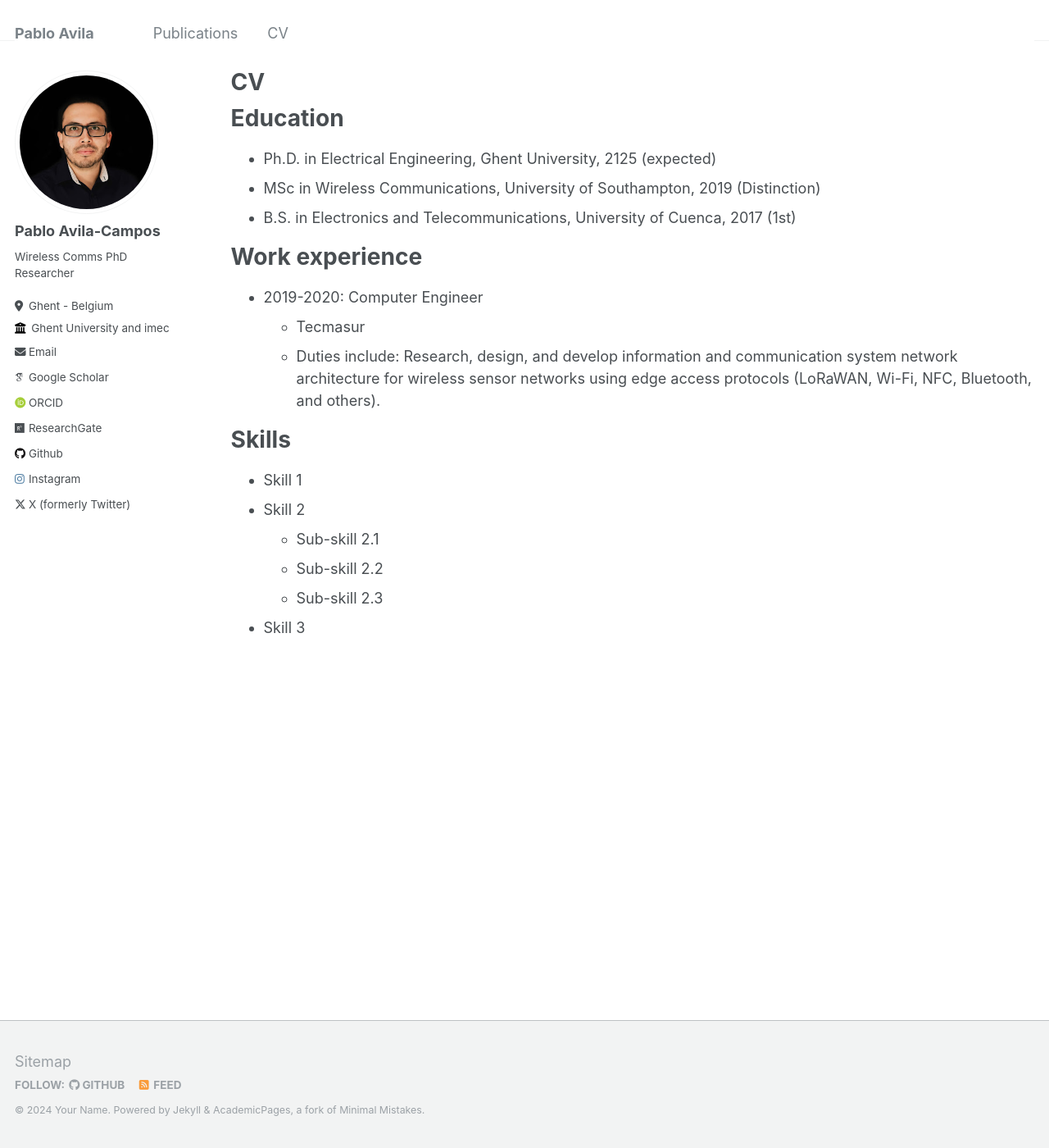
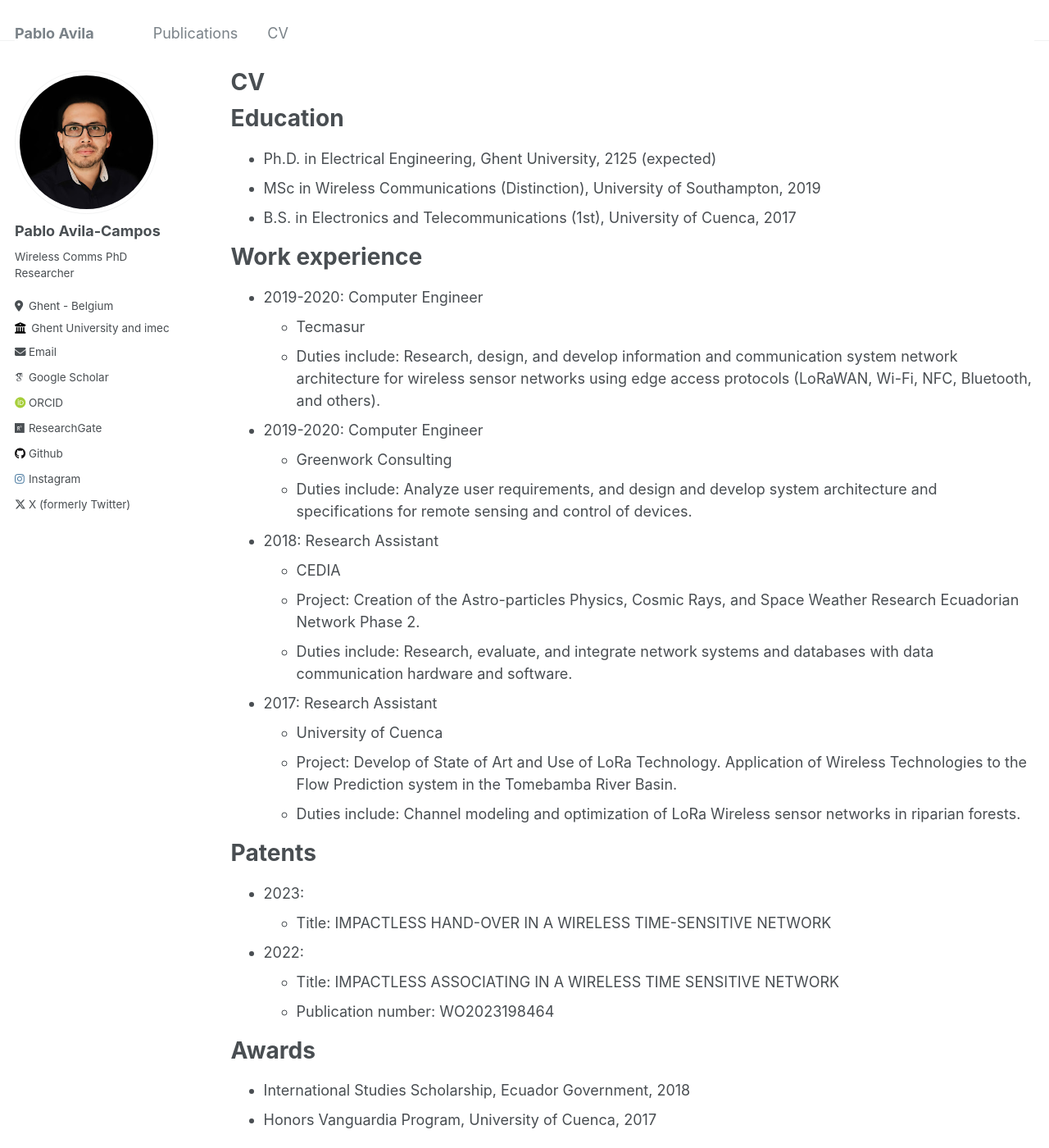
Before and after one commit to pavilac/pavilac.github.io, a Jekyll site: the page built from _pages/cv.md, in a window 1280 px wide and 1400 px high. Shown: the whole window at 82% size. Built offline with Jekyll 4.4.1, drawn with Linux system fonts in a browser that asks for light colours; some web fonts are replaced; some of the changed text lies outside the part shown.

Commit message:
Update cv.md

```diff
--- a/_pages/cv.md
+++ b/_pages/cv.md
@@ -12,8 +12,8 @@ redirect_from:
 Education
 ======
 * Ph.D. in Electrical Engineering, Ghent University, 2125 (expected)
-* MSc in Wireless Communications, University of Southampton, 2019 (Distinction)
-* B.S. in Electronics and Telecommunications, University of Cuenca, 2017 (1st)
+* MSc in Wireless Communications (Distinction), University of Southampton, 2019
+* B.S. in Electronics and Telecommunications (1st), University of Cuenca, 2017
 
 Work experience
 ======
@@ -21,13 +21,39 @@ Work experience
   * Tecmasur
   * Duties include: Research, design, and develop information and communication system network architecture for wireless sensor networks using edge access protocols (LoRaWAN, Wi-Fi, NFC, Bluetooth, and others).
 
+* 2019-2020: Computer Engineer
+  * Greenwork Consulting
+  * Duties include: Analyze user requirements, and design and develop system architecture and specifications for remote sensing and control of devices.
 
+* 2018: Research Assistant
+  * CEDIA
+  * Project: Creation of the Astro-particles Physics, Cosmic Rays, and Space Weather Research Ecuadorian Network Phase 2.
+  * Duties include: Research, evaluate, and integrate network systems and databases with data communication hardware and software.
+
+* 2017: Research Assistant
+  * University of Cuenca
+  * Project: Develop of State of Art and Use of LoRa Technology. Application of Wireless Technologies to the Flow Prediction system in the Tomebamba River Basin.
+  * Duties include: Channel modeling and optimization of LoRa Wireless sensor networks in riparian forests.
+
+Patents
+=======
+* 2023:
+  * Title: IMPACTLESS HAND-OVER IN A WIRELESS TIME-SENSITIVE NETWORK
+* 2022:
+  * Title: IMPACTLESS ASSOCIATING IN A WIRELESS TIME SENSITIVE NETWORK
+  * Publication number: WO2023198464
+
+Awards
+======
+* International Studies Scholarship, Ecuador Government, 2018
+* Honors Vanguardia Program, University of Cuenca, 2017
 
 Skills
 ======
-* Skill 1
-* Skill 2
-  * Sub-skill 2.1
-  * Sub-skill 2.2
-  * Sub-skill 2.3
-* Skill 3
+* Spanish: native
+* English: C1 IELTS
+* Coding: Python, C, C++, bash, Javascript, R, SQL, Latex, Matlab.
+
+References
+======
+* Available upon request.
```
